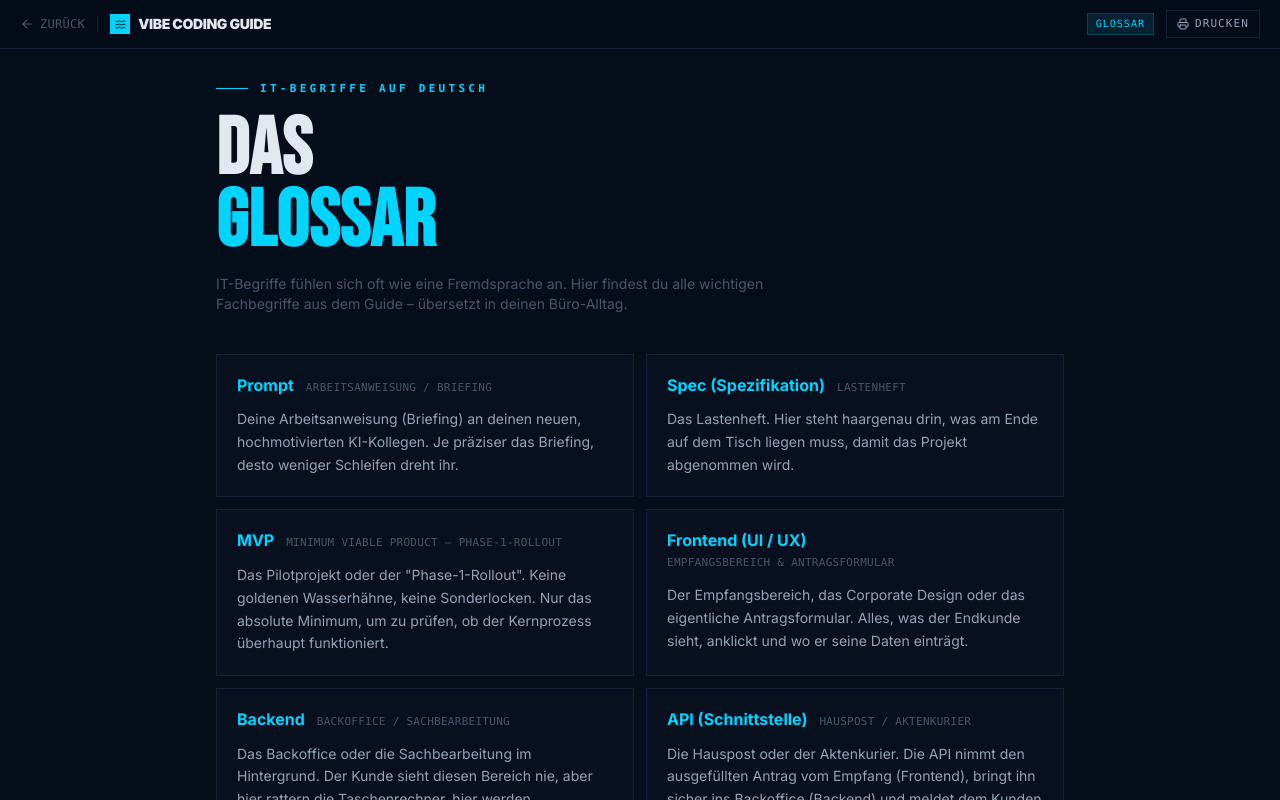
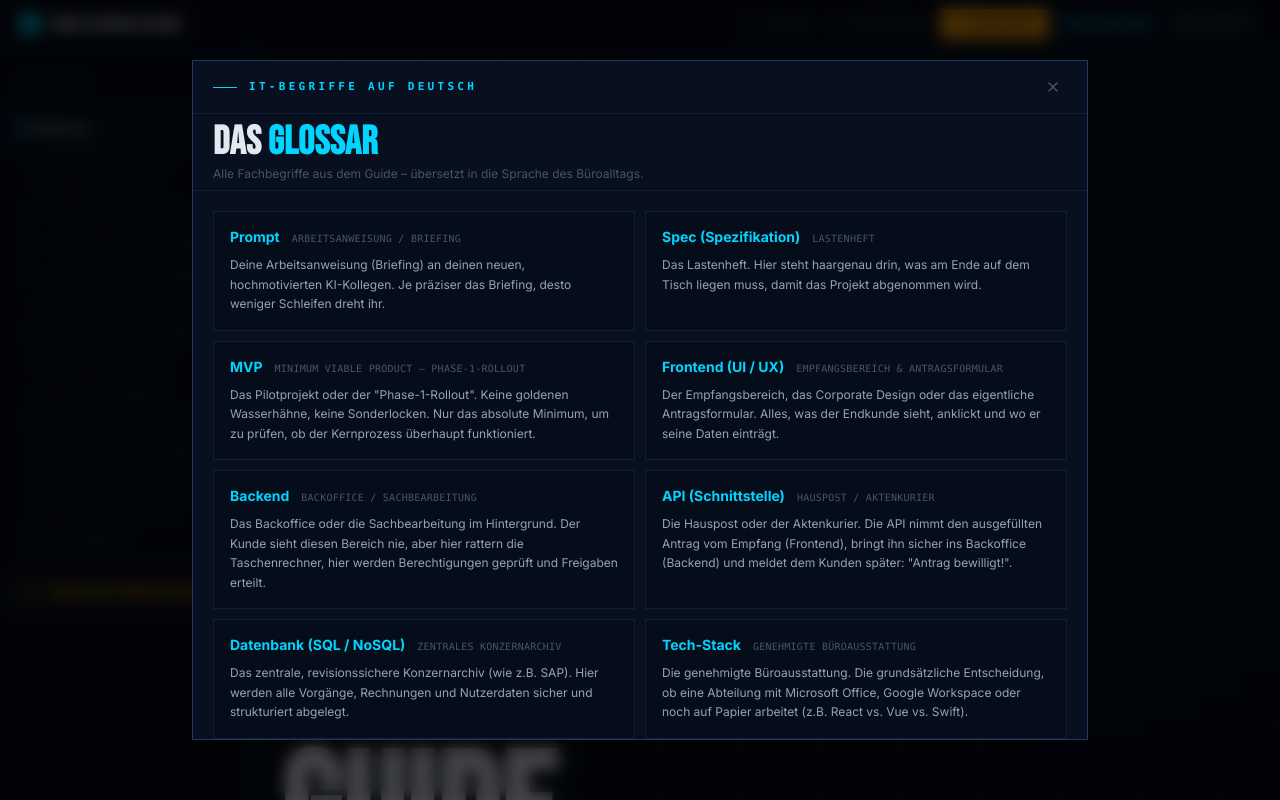
Before and after one commit to herbtobias/vibe-coding-starter-website, a React (Vite) app: page / in a window 1280 px wide. Both pictures are taken after a click on the button "GLOSSAR". Shown: the top 800 px of the page. Built offline with nearby package versions, Linux system fonts and the light colour scheme.

Commit message:
Updated App.jsx

```diff
--- a/src/App.jsx
+++ b/src/App.jsx
@@ -13,9 +13,9 @@ import Phase4Section from './components/Phase4Section';
 import Phase5Section from './components/Phase5Section';
 import Phase6Section from './components/Phase6Section';
 import GoldenRulesSection from './components/GoldenRulesSection';
+import GlossaryModal from './components/GlossaryModal';
+import ResourcesModal from './components/ResourcesModal';
 import AdvancedPage from './pages/AdvancedPage';
-import ResourcesPage from './pages/ResourcesPage';
-import GlossaryPage from './pages/GlossaryPage';
 import { navItems } from './data/content';
 
 function Divider() {
@@ -34,12 +34,12 @@ export default function App() {
   const [mobileOpen, setMobileOpen] = useState(false);
   const [activeSection, setActiveSection] = useState('intro');
   const [showAdvanced, setShowAdvanced] = useState(false);
+  const [showGlossary, setShowGlossary] = useState(false);
   const [showResources, setShowResources] = useState(false);
-  const [showGlossary, setShowGlossary] = useState(false);
   const observerRef = useRef(null);
 
   useEffect(() => {
-    if (showAdvanced || showResources || showGlossary) {
+    if (showAdvanced) {
       window.scrollTo(0, 0);
       return;
     }
@@ -61,47 +61,32 @@ export default function App() {
 
     elements.forEach((el) => observerRef.current.observe(el));
     return () => observerRef.current?.disconnect();
-  }, [showAdvanced, showResources, showGlossary]);
+  }, [showAdvanced]);
 
   const goToAdvanced = () => {
     setShowAdvanced(true);
-    setShowResources(false);
-    setMobileOpen(false);
-  };
-
-  const goToResources = () => {
-    setShowResources(true);
-    setShowAdvanced(false);
-    setShowGlossary(false);
-    setMobileOpen(false);
-  };
-
-  const goToGlossary = () => {
-    setShowGlossary(true);
-    setShowAdvanced(false);
-    setShowResources(false);
     setMobileOpen(false);
   };
 
   const goBack = () => {
     setShowAdvanced(false);
-    setShowResources(false);
-    setShowGlossary(false);
     setTimeout(() => {
       document.getElementById('golden-rules')?.scrollIntoView({ behavior: 'smooth' });
     }, 50);
   };
 
   if (showAdvanced) {
-    return <AdvancedPage onBack={goBack} onResources={goToResources} onGlossary={goToGlossary} />;
-  }
-
-  if (showResources) {
-    return <ResourcesPage onBack={goBack} onGlossary={goToGlossary} />;
-  }
-
-  if (showGlossary) {
-    return <GlossaryPage onBack={goBack} />;
+    return (
+      <>
+        <AdvancedPage
+          onBack={goBack}
+          onGlossary={() => setShowGlossary(true)}
+          onResources={() => setShowResources(true)}
+        />
+        {showGlossary && <GlossaryModal onClose={() => setShowGlossary(false)} />}
+        {showResources && <ResourcesModal onClose={() => setShowResources(false)} />}
+      </>
+    );
   }
 
   return (
@@ -126,14 +111,14 @@ export default function App() {
           </div>
           <div className="flex items-center gap-2">
             <button
-              onClick={goToGlossary}
+              onClick={() => setShowGlossary(true)}
               className="flex items-center gap-1.5 text-[#475569] hover:text-[#e2e8f0] transition-colors text-[11px] font-mono uppercase tracking-wide px-2 py-1.5 border border-transparent hover:border-[#1e3a5f]"
             >
               <Library size={12} />
               <span className="hidden sm:inline">Glossar</span>
             </button>
             <button
-              onClick={goToResources}
+              onClick={() => setShowResources(true)}
               className="flex items-center gap-1.5 text-[#475569] hover:text-[#e2e8f0] transition-colors text-[11px] font-mono uppercase tracking-wide px-2 py-1.5 border border-transparent hover:border-[#1e3a5f]"
             >
               <BookOpen size={12} />
@@ -189,6 +174,9 @@ export default function App() {
           </div>
         </main>
       </div>
+
+      {showGlossary && <GlossaryModal onClose={() => setShowGlossary(false)} />}
+      {showResources && <ResourcesModal onClose={() => setShowResources(false)} />}
     </div>
   );
 }
--- a/src/pages/GlossaryPage.jsx
+++ b/src/components/GlossaryModal.jsx
@@ -1,5 +1,5 @@
-import { ArrowLeft, Waves } from 'lucide-react';
-import PrintButton from '../components/PrintButton';
+import { useEffect } from 'react';
+import { X } from 'lucide-react';
 
 const glossaryTerms = [
   {
@@ -101,77 +101,74 @@ const glossaryTerms = [
 
 function GlossaryCard({ term, short, desc }) {
   return (
-    <div className="border border-[#122035] bg-[#080f1e] p-5 hover:border-[#1e3a5f] transition-colors duration-150">
-      <div className="flex flex-wrap items-baseline gap-x-3 gap-y-1 mb-3">
-        <h2 className="text-[#00d4ff] font-bold text-base leading-tight">{term}</h2>
-        <span className="text-[11px] font-mono text-[#475569] uppercase tracking-wide">{short}</span>
+    <div className="border border-[#122035] bg-[#060d1a] p-4 hover:border-[#1e3a5f] transition-colors duration-150">
+      <div className="flex flex-wrap items-baseline gap-x-3 gap-y-1 mb-2">
+        <h3 className="text-[#00d4ff] font-bold text-sm leading-tight">{term}</h3>
+        <span className="text-[10px] font-mono text-[#475569] uppercase tracking-wide">{short}</span>
       </div>
-      <p className="text-[#94a3b8] text-sm leading-relaxed">{desc}</p>
+      <p className="text-[#94a3b8] text-xs leading-relaxed">{desc}</p>
     </div>
   );
 }
 
-export default function GlossaryPage({ onBack }) {
+export default function GlossaryModal({ onClose }) {
+  useEffect(() => {
+    const handleKey = (e) => {
+      if (e.key === 'Escape') onClose();
+    };
+    document.addEventListener('keydown', handleKey);
+    document.body.style.overflow = 'hidden';
+    return () => {
+      document.removeEventListener('keydown', handleKey);
+      document.body.style.overflow = '';
+    };
+  }, [onClose]);
+
   return (
-    <div className="min-h-screen bg-[#060d1a]">
-      <header className="fixed top-0 left-0 right-0 z-40 bg-[#060d1a]/95 backdrop-blur-sm border-b border-[#122035]">
-        <div className="max-w-screen-2xl mx-auto px-5 h-12 flex items-center justify-between">
+    <div className="fixed inset-0 z-50 flex items-end sm:items-center justify-center">
+      <div
+        className="absolute inset-0 bg-black/70 backdrop-blur-sm"
+        onClick={onClose}
+      />
+      <div className="relative z-10 w-full sm:max-w-4xl sm:mx-4 bg-[#080f1e] border border-[#1e3a5f] flex flex-col max-h-[90vh] sm:max-h-[85vh]">
+        <div className="flex items-center justify-between px-5 py-3 border-b border-[#122035] shrink-0">
           <div className="flex items-center gap-3">
-            <button
-              onClick={onBack}
-              className="flex items-center gap-1.5 text-[#475569] hover:text-[#e2e8f0] transition-colors text-xs font-mono uppercase tracking-wide"
-            >
-              <ArrowLeft size={14} />
-              <span className="hidden sm:inline">Zurück</span>
-            </button>
-            <div className="w-px h-4 bg-[#122035]" />
-            <a href="#" onClick={onBack} className="flex items-center gap-2">
-              <span className="w-5 h-5 bg-[#00d4ff] flex items-center justify-center">
-                <Waves size={11} className="text-black" />
-              </span>
-              <span className="font-black text-sm text-[#e2e8f0] tracking-tight uppercase hidden sm:block">
-                Vibe Coding Guide
-              </span>
-            </a>
-          </div>
-          <div className="flex items-center gap-3">
-            <span className="text-[10px] font-mono text-[#00d4ff] bg-[#00d4ff]/10 border border-[#00d4ff]/20 px-2 py-0.5 uppercase tracking-widest hidden sm:inline">
-              Glossar
-            </span>
-            <PrintButton />
-          </div>
-        </div>
-      </header>
-
-      <div className="max-w-4xl mx-auto px-6 pt-20 pb-24">
-        <div className="mb-10">
-          <div className="flex items-center gap-3 mb-4">
-            <div className="h-px w-8 bg-[#00d4ff]" />
+            <div className="h-px w-6 bg-[#00d4ff]" />
             <span className="text-[11px] font-mono font-bold text-[#00d4ff] uppercase tracking-[0.3em]">
               IT-Begriffe auf Deutsch
             </span>
           </div>
-          <h1
-            className="font-black uppercase leading-none mb-4 text-[#e2e8f0]"
+          <button
+            onClick={onClose}
+            className="p-1.5 text-[#475569] hover:text-[#e2e8f0] transition-colors"
+          >
+            <X size={16} />
+          </button>
+        </div>
+
+        <div className="px-5 py-2 border-b border-[#122035] shrink-0">
+          <h2
+            className="font-black uppercase text-[#e2e8f0]"
             style={{
               fontFamily: "'Bebas Neue', 'Inter', sans-serif",
-              fontSize: 'clamp(2.5rem, 7vw, 5rem)',
+              fontSize: 'clamp(1.5rem, 4vw, 2.5rem)',
               letterSpacing: '0.01em',
-              lineHeight: '0.9',
+              lineHeight: '1',
             }}
           >
-            <span className="block">Das</span>
-            <span className="block text-[#00d4ff]">Glossar</span>
-          </h1>
-          <p className="text-[#475569] text-sm max-w-xl">
-            IT-Begriffe fühlen sich oft wie eine Fremdsprache an. Hier findest du alle wichtigen Fachbegriffe aus dem Guide – übersetzt in deinen Büro-Alltag.
+            Das <span className="text-[#00d4ff]">Glossar</span>
+          </h2>
+          <p className="text-[#475569] text-xs mt-1">
+            Alle Fachbegriffe aus dem Guide – übersetzt in die Sprache des Büroalltags.
           </p>
         </div>
 
-        <div className="grid grid-cols-1 md:grid-cols-2 gap-3">
-          {glossaryTerms.map((item) => (
-            <GlossaryCard key={item.term} {...item} />
-          ))}
+        <div className="overflow-y-auto flex-1 p-5">
+          <div className="grid grid-cols-1 sm:grid-cols-2 gap-2.5">
+            {glossaryTerms.map((item) => (
+              <GlossaryCard key={item.term} {...item} />
+            ))}
+          </div>
         </div>
       </div>
     </div>
--- a/src/pages/ResourcesPage.jsx
+++ b/src/components/ResourcesModal.jsx
@@ -1,5 +1,5 @@
-import { ArrowLeft, Waves, ExternalLink, Flame, Library } from 'lucide-react';
-import PrintButton from '../components/PrintButton';
+import { useEffect } from 'react';
+import { X, ExternalLink, Flame } from 'lucide-react';
 
 const sections = [
   {
@@ -127,7 +127,7 @@ function ResourceCard({ resource }) {
       href={resource.url}
       target="_blank"
       rel="noopener noreferrer"
-      className="group flex items-start justify-between gap-3 p-3 border border-[#122035] bg-[#080f1e] hover:border-[#1e3a5f] hover:bg-[#0a1628] transition-all duration-150"
+      className="group flex items-start justify-between gap-3 p-3 border border-[#122035] bg-[#060d1a] hover:border-[#1e3a5f] hover:bg-[#0a1628] transition-all duration-150"
     >
       <div className="min-w-0">
         <span className="text-[13px] font-semibold text-[#e2e8f0] group-hover:text-[#00d4ff] transition-colors leading-tight block truncate">
@@ -143,13 +143,10 @@ function ResourceCard({ resource }) {
 function SectionBlock({ section }) {
   const isAdvanced = section.color === '#f59e0b';
   return (
-    <div className="mb-6">
-      <div className="flex items-center gap-2.5 mb-3">
+    <div className="mb-5">
+      <div className="flex items-center gap-2.5 mb-2.5">
         {section.phase ? (
-          <span
-            className="text-[10px] font-mono font-bold min-w-[28px] tabular-nums"
-            style={{ color: section.color }}
-          >
+          <span className="text-[10px] font-mono font-bold min-w-[28px] tabular-nums" style={{ color: section.color }}>
             {section.phase}
           </span>
         ) : (
@@ -157,10 +154,10 @@ function SectionBlock({ section }) {
             <Flame size={11} />
           </span>
         )}
-        <h2 className="text-[13px] font-bold text-[#94a3b8] uppercase tracking-wide">{section.title}</h2>
+        <h3 className="text-[12px] font-bold text-[#94a3b8] uppercase tracking-wide">{section.title}</h3>
         <div className="flex-1 h-px" style={{ backgroundColor: isAdvanced ? '#f59e0b20' : '#122035' }} />
       </div>
-      <div className="grid grid-cols-1 sm:grid-cols-2 xl:grid-cols-3 gap-2">
+      <div className="grid grid-cols-1 sm:grid-cols-2 xl:grid-cols-3 gap-1.5">
         {section.resources.map((r) => (
           <ResourceCard key={r.url + r.label} resource={r} />
         ))}
@@ -169,87 +166,76 @@ function SectionBlock({ section }) {
   );
 }
 
-export default function ResourcesPage({ onBack, onGlossary }) {
+export default function ResourcesModal({ onClose }) {
   const baseSections = sections.filter((s) => s.color === '#00d4ff');
   const advancedSections = sections.filter((s) => s.color === '#f59e0b');
 
+  useEffect(() => {
+    const handleKey = (e) => {
+      if (e.key === 'Escape') onClose();
+    };
+    document.addEventListener('keydown', handleKey);
+    document.body.style.overflow = 'hidden';
+    return () => {
+      document.removeEventListener('keydown', handleKey);
+      document.body.style.overflow = '';
+    };
+  }, [onClose]);
+
   return (
-    <div className="min-h-screen bg-[#060d1a]">
-      <header className="fixed top-0 left-0 right-0 z-40 bg-[#060d1a]/95 backdrop-blur-sm border-b border-[#122035]">
-        <div className="max-w-screen-2xl mx-auto px-5 h-12 flex items-center justify-between">
+    <div className="fixed inset-0 z-50 flex items-end sm:items-center justify-center">
+      <div
+        className="absolute inset-0 bg-black/70 backdrop-blur-sm"
+        onClick={onClose}
+      />
+      <div className="relative z-10 w-full sm:max-w-4xl sm:mx-4 bg-[#080f1e] border border-[#1e3a5f] flex flex-col max-h-[90vh] sm:max-h-[85vh]">
+        <div className="flex items-center justify-between px-5 py-3 border-b border-[#122035] shrink-0">
           <div className="flex items-center gap-3">
-            <button
-              onClick={onBack}
-              className="flex items-center gap-1.5 text-[#475569] hover:text-[#e2e8f0] transition-colors text-xs font-mono uppercase tracking-wide"
-            >
-              <ArrowLeft size={14} />
-              <span className="hidden sm:inline">Zurück</span>
-            </button>
-            <div className="w-px h-4 bg-[#122035]" />
-            <a href="#" onClick={onBack} className="flex items-center gap-2">
-              <span className="w-5 h-5 bg-[#00d4ff] flex items-center justify-center">
-                <Waves size={11} className="text-black" />
-              </span>
-              <span className="font-black text-sm text-[#e2e8f0] tracking-tight uppercase hidden sm:block">
-                Vibe Coding Guide
-              </span>
-            </a>
-          </div>
-          <div className="flex items-center gap-3">
-            <button
-              onClick={onGlossary}
-              className="flex items-center gap-1.5 text-[#475569] hover:text-[#e2e8f0] transition-colors text-[11px] font-mono uppercase tracking-wide px-2 py-1.5 border border-transparent hover:border-[#1e3a5f]"
-            >
-              <Library size={12} />
-              <span className="hidden sm:inline">Glossar</span>
-            </button>
-            <span className="text-[10px] font-mono text-[#00d4ff] bg-[#00d4ff]/10 border border-[#00d4ff]/20 px-2 py-0.5 uppercase tracking-widest hidden sm:inline">
-              Ressourcen
-            </span>
-            <PrintButton />
-          </div>
-        </div>
-      </header>
-
-      <div className="max-w-5xl mx-auto px-6 pt-20 pb-24">
-        <div className="mb-10">
-          <div className="flex items-center gap-3 mb-4">
-            <div className="h-px w-8 bg-[#00d4ff]" />
+            <div className="h-px w-6 bg-[#00d4ff]" />
             <span className="text-[11px] font-mono font-bold text-[#00d4ff] uppercase tracking-[0.3em]">
               Alle Ressourcen auf einen Blick
             </span>
           </div>
-          <h1
-            className="font-black uppercase leading-none mb-4 text-[#e2e8f0]"
+          <button
+            onClick={onClose}
+            className="p-1.5 text-[#475569] hover:text-[#e2e8f0] transition-colors"
+          >
+            <X size={16} />
+          </button>
+        </div>
+
+        <div className="px-5 py-2 border-b border-[#122035] shrink-0">
+          <h2
+            className="font-black uppercase text-[#e2e8f0]"
             style={{
               fontFamily: "'Bebas Neue', 'Inter', sans-serif",
-              fontSize: 'clamp(2.5rem, 7vw, 5rem)',
+              fontSize: 'clamp(1.5rem, 4vw, 2.5rem)',
               letterSpacing: '0.01em',
-              lineHeight: '0.9',
+              lineHeight: '1',
             }}
           >
-            <span className="block">Ressourcen</span>
-            <span className="block text-[#00d4ff]">&amp; Links</span>
-          </h1>
-          <p className="text-[#475569] text-sm max-w-xl">
+            Ressourcen <span className="text-[#00d4ff]">&amp; Links</span>
+          </h2>
+          <p className="text-[#475569] text-xs mt-1">
             Alle Tools, Plattformen und Dienste aus dem Guide kompakt zusammengefasst.
           </p>
         </div>
 
-        <div className="mb-10">
-          <div className="flex items-center gap-2 mb-5">
-            <div className="w-1 h-4 bg-[#00d4ff]" />
-            <h2 className="text-xs font-mono font-bold text-[#00d4ff] uppercase tracking-widest">Basis-Guide</h2>
+        <div className="overflow-y-auto flex-1 p-5">
+          <div className="mb-2">
+            <div className="flex items-center gap-2 mb-4">
+              <div className="w-1 h-3 bg-[#00d4ff]" />
+              <span className="text-[10px] font-mono font-bold text-[#00d4ff] uppercase tracking-widest">Basis-Guide</span>
             </div>
             {baseSections.map((s) => (
               <SectionBlock key={s.title} section={s} />
             ))}
           </div>
 
-        <div className="border-t border-[#122035] pt-10">
-          <div className="flex items-center gap-2 mb-5">
-            <div className="w-1 h-4 bg-[#f59e0b]" />
-            <h2 className="text-xs font-mono font-bold text-[#f59e0b] uppercase tracking-widest">Advanced Track</h2>
+          <div className="border-t border-[#122035] pt-5 mt-3">
+            <div className="flex items-center gap-2 mb-4">
+              <div className="w-1 h-3 bg-[#f59e0b]" />
+              <span className="text-[10px] font-mono font-bold text-[#f59e0b] uppercase tracking-widest">Advanced Track</span>
             </div>
             {advancedSections.map((s) => (
               <SectionBlock key={s.title} section={s} />
@@ -257,5 +243,6 @@ export default function ResourcesPage({ onBack, onGlossary }) {
           </div>
         </div>
       </div>
+    </div>
   );
 }
```
Lines whose indentation alone changed are shown as unchanged.
